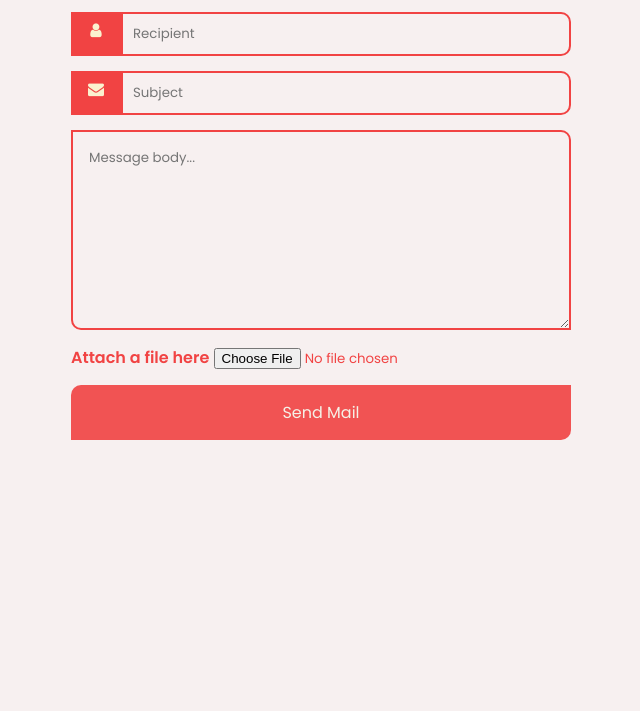
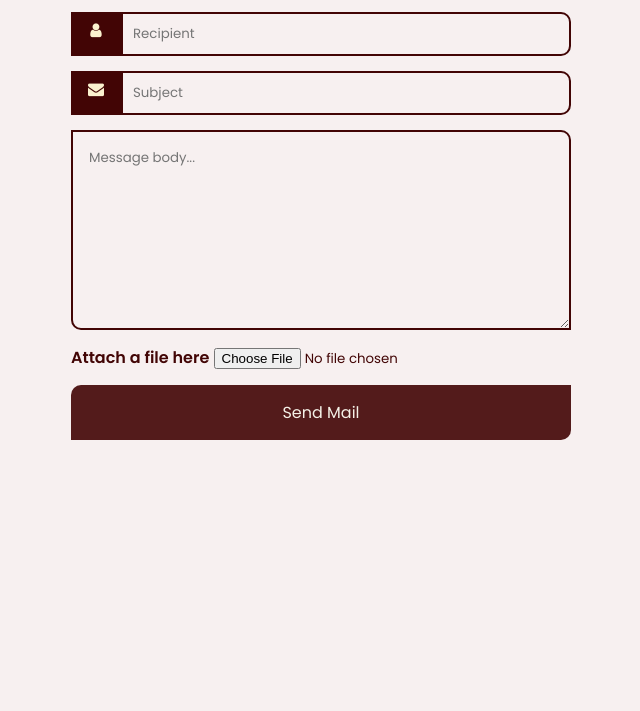
Before and after one commit to OgeHub/emailApp, a website: page public/index.html in a window 1280 px wide. Shown: the part 89-800 px from the top of the page, without its empty margins (319-959 px from the left). Drawn offline with Linux system fonts and the light colour scheme.

Commit message:
Styling update

```diff
--- a/public/index.css
+++ b/public/index.css
@@ -4,7 +4,7 @@
   box-sizing: border-box;
   font-family: 'Poppins';
   background-color: #f7f0f0;
-  color: #f14343;
+  color: #420505;
 }
 
 h2 {
@@ -26,7 +26,7 @@ form {
 
 .icon {
   padding: 10px;
-  background: #f14343;
+  background: #420505;
   color: #fbf2cf;
   min-width: 50px;
   text-align: center;
@@ -38,25 +38,25 @@ form {
   padding: 10px;
   outline: none;
   font-family: 'Poppins';
-  border: 2px solid #f14343;
+  border: 2px solid #420505;
   border-radius: 0 10px 10px 0;
 }
 
 .input-field:focus {
-  box-shadow: 0 0 10px #f14343;
-  border: 2px solid #f14343;
+  box-shadow: 0 0 10px #420505;
+  border: 2px solid #420505;
 }
 
 .input-wrapper textarea {
   padding: 1rem;
-  border: 2px solid #f14343;
+  border: 2px solid #420505;
   border-radius: 0 10px 0 10px;
 }
 
 .input-wrapper textarea:focus {
   outline: none;
-  box-shadow: 0 0 10px #f14343;
-  border: 2px solid #f14343;
+  box-shadow: 0 0 10px #420505;
+  border: 2px solid #420505;
 }
 
 .attachment-wrapper {
@@ -68,7 +68,7 @@ form {
 }
 
 .send-btn {
-  background-color: #f14343;
+  background-color: #420505;
   color: #f5f2e7;
   padding: 15px 20px;
   border: none;
--- a/public/success.css
+++ b/public/success.css
@@ -8,7 +8,7 @@ body {
   align-items: center;
   height: 70vh;
   background-color: #f7f0f0;
-  color: #f14343;
+  color: #420505;
 }
 
 a {
```
